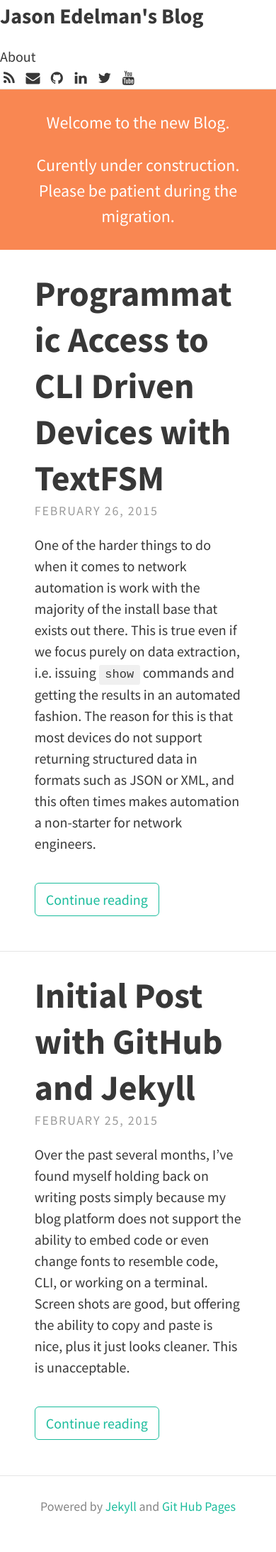
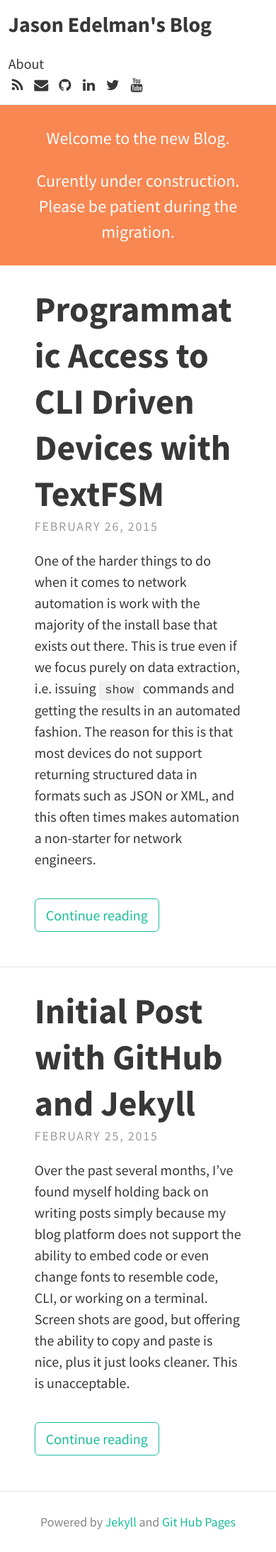
Before and after one commit to jedelman8/jedelman8.github.com, a Jekyll site: the page built from index.html, in a window 390 px wide. Shown: the whole page at 71% size. Built offline with Jekyll 4.4.1, drawn with Linux system fonts in a browser that asks for light colours; nearby versions of some CDN libraries; the list of posts is cut into pages by our own code; before the commit the page ends 2165 px from its top, so only the background shows below that.

Commit message:
testing mobile css

```diff
--- a/_sass/base/_utility.scss
+++ b/_sass/base/_utility.scss
@@ -2,8 +2,7 @@
 %padding-small {
   padding: $padding-x-small $padding-x-small * 2;
   @media (max-width: 1000px) {
-    padding: 0;
-    // padding: $padding-x-small $padding-x-small;
+    padding: $padding-x-small $padding-x-small;
   }
 }
 %padding-regular {
```
